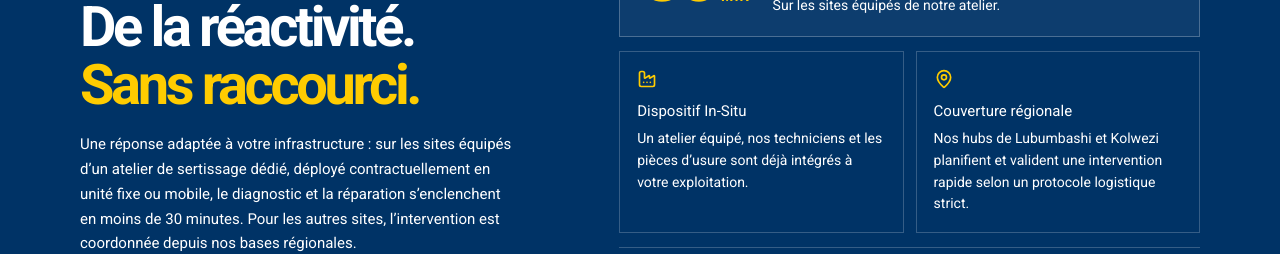
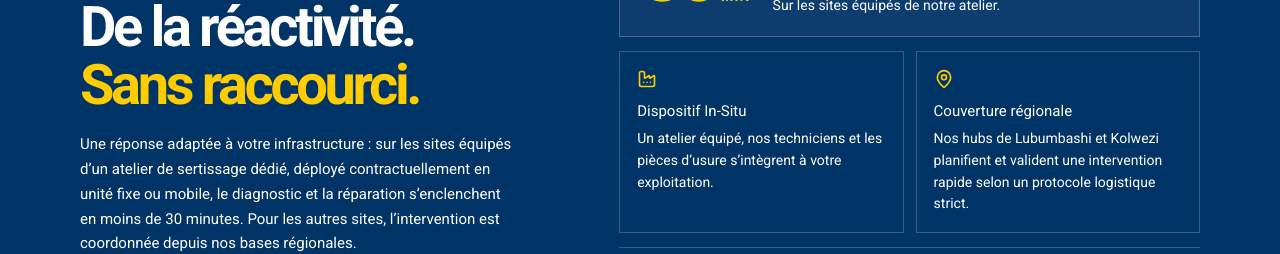
Before and after one commit to fkapia/new_repository, a Next.js app: page / in a window 1280 px wide. Shown: the part 2020-2274 px from the top of the page. Built offline with nearby package versions, Linux system fonts and the light colour scheme.

Commit message:
Update in-situ service wording
V0-Chat-Id: juLRGX4tSYL

```diff
--- a/components/hydraulics-landing.tsx
+++ b/components/hydraulics-landing.tsx
@@ -120,7 +120,7 @@ export function HydraulicsLanding() {
               <div className="commitment-timing-copy"><h3>Diagnostic et réparation démarrent en moins de 30 minutes.</h3><p>Sur les sites équipés de notre atelier.</p></div>
             </aside>
             <div className="commitment-service-grid">
-              <article className="commitment-service"><Factory size={20} aria-hidden="true" /><h3>Dispositif In-Situ</h3><p>Un atelier équipé, nos techniciens et les pièces d’usure sont déjà intégrés à votre exploitation.</p></article>
+              <article className="commitment-service"><Factory size={20} aria-hidden="true" /><h3>Dispositif In-Situ</h3><p>Un atelier équipé, nos techniciens et les pièces d’usure s’intègrent à votre exploitation.</p></article>
               <article className="commitment-service"><MapPin size={20} aria-hidden="true" /><h3>Couverture régionale</h3><p>Nos hubs de Lubumbashi et Kolwezi planifient et valident une intervention rapide selon un protocole logistique strict.</p></article>
             </div>
             <ul className="commitment-assurances" aria-label="Garanties complémentaires">
```
